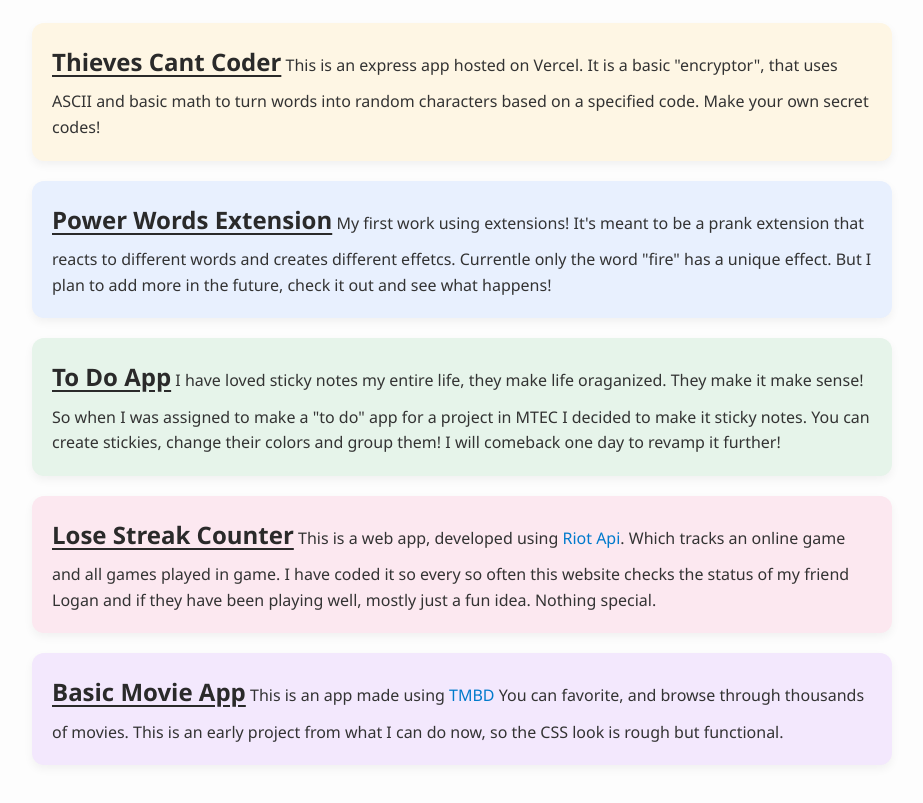
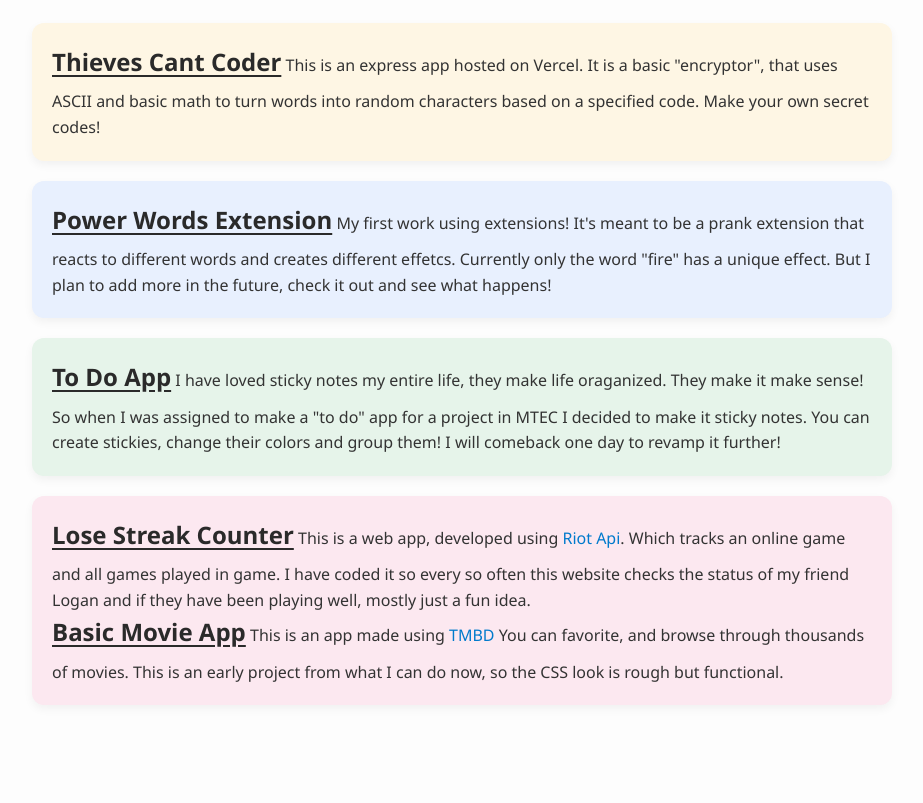
Before and after one commit to VivianVanilla/portfolio, a plain HTML site: page index.html in a window 1280 px wide. Shown: the part 141-944 px from the top of the page, without its empty margins (178-1101 px from the left). Drawn offline with Linux system fonts and the light colour scheme.

Commit message:
quick fix

```diff
--- a/index.html
+++ b/index.html
@@ -24,7 +24,7 @@
 
        <a href="https://chromewebstore.google.com/detail/power-words/pggbdepkdkekblaolebcplihhbcmcabe?hl=en"> <h3> Power Words Extension </h3> </a>
     My first work using extensions! It's meant to be a prank extension that reacts to different words and creates different
-    effetcs. Currentle only the word "fire" has a unique effect.
+    effetcs. Currently only the word "fire" has a unique effect.
         But I plan to add more in the future, check it out and see what happens!
      </div>
      <div>
@@ -43,8 +43,7 @@
         This is a web app, developed using <a href="https://developer.riotgames.com/apis">Riot Api</a>. Which tracks an online game
         and all games played in game. I have coded it so every so often this website checks the status of my friend Logan and if
         they have been playing well,
-        mostly just a fun idea. Nothing special.
-     </div>
+        mostly just a fun idea.
 
        <div>
 
```
